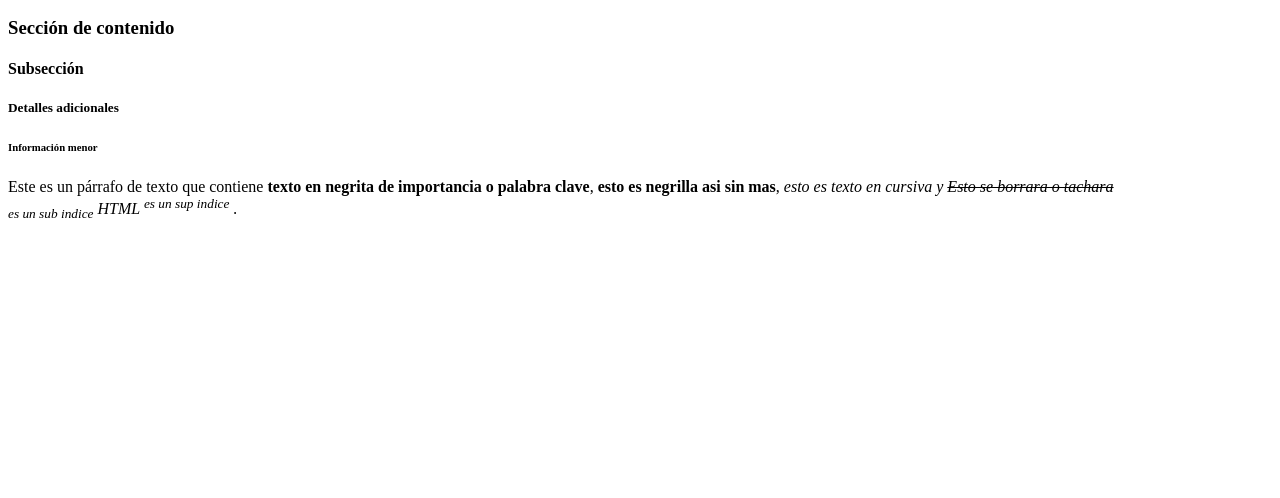
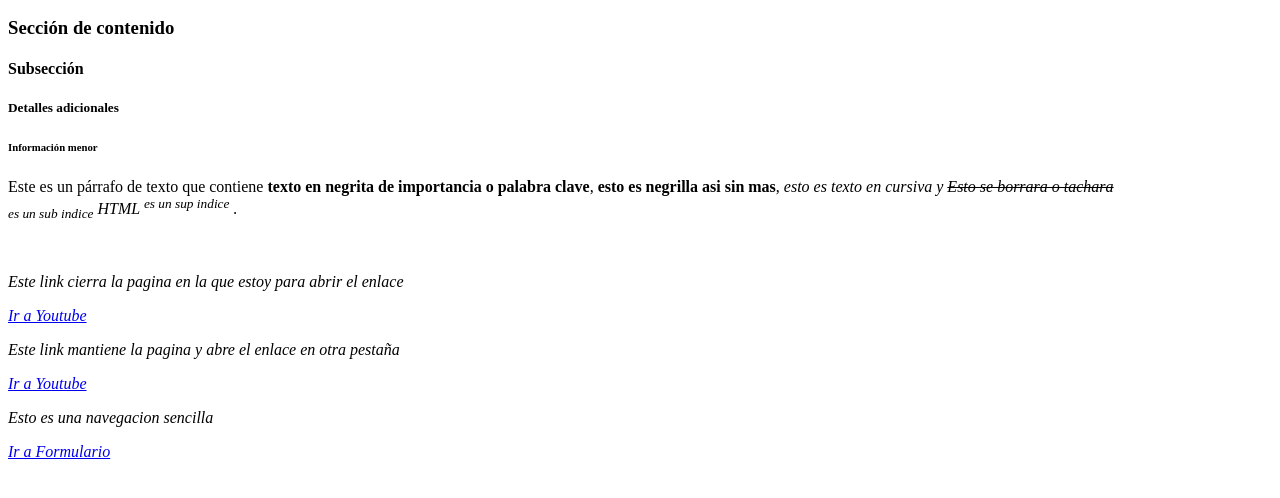
Before and after one commit to crigutierrez-code/avanzada_2025, a plain HTML site: page index.html in a window 1280 px wide. Shown: the part 110-608 px from the top of the page. Drawn offline with Linux system fonts and the light colour scheme.

Commit message:
index.html

```diff
--- a/index.html
+++ b/index.html
@@ -14,6 +14,16 @@
     <h6>Información menor</h6>
     <p>Este es un párrafo de texto que contiene <strong>texto en negrita de importancia o palabra clave</strong>, <b>esto es negrilla asi sin mas</b>, <i>esto es texto en cursiva<i> y <del>Esto se borrara o tachara</del>
         <br>
-        <sub>es un sub indice</sub> HTML <sup>es un sup indice</sup> .</p>
-    </body>
+        <sub>es un sub indice</sub> HTML <sup>es un sup indice</sup> .
+    </p>
+    <br>
+    <p>Este link cierra la pagina en la que estoy para abrir el enlace</p>
+    <a href="https://www.youtube.com/">Ir a Youtube</a>
+    <br>
+    <p>Este link mantiene la pagina y abre el enlace en otra pestaña</p>
+    <a href="https://www.youtube.com/" target="_blank">Ir a Youtube</a>
+    <br>
+    <p>Esto es una navegacion sencilla</p>
+    <a href="Formulario.html">Ir a Formulario</a>
+</body>
 </html>
```
Also changed, not shown: Formulario.html (added, +11 -0 lines).
